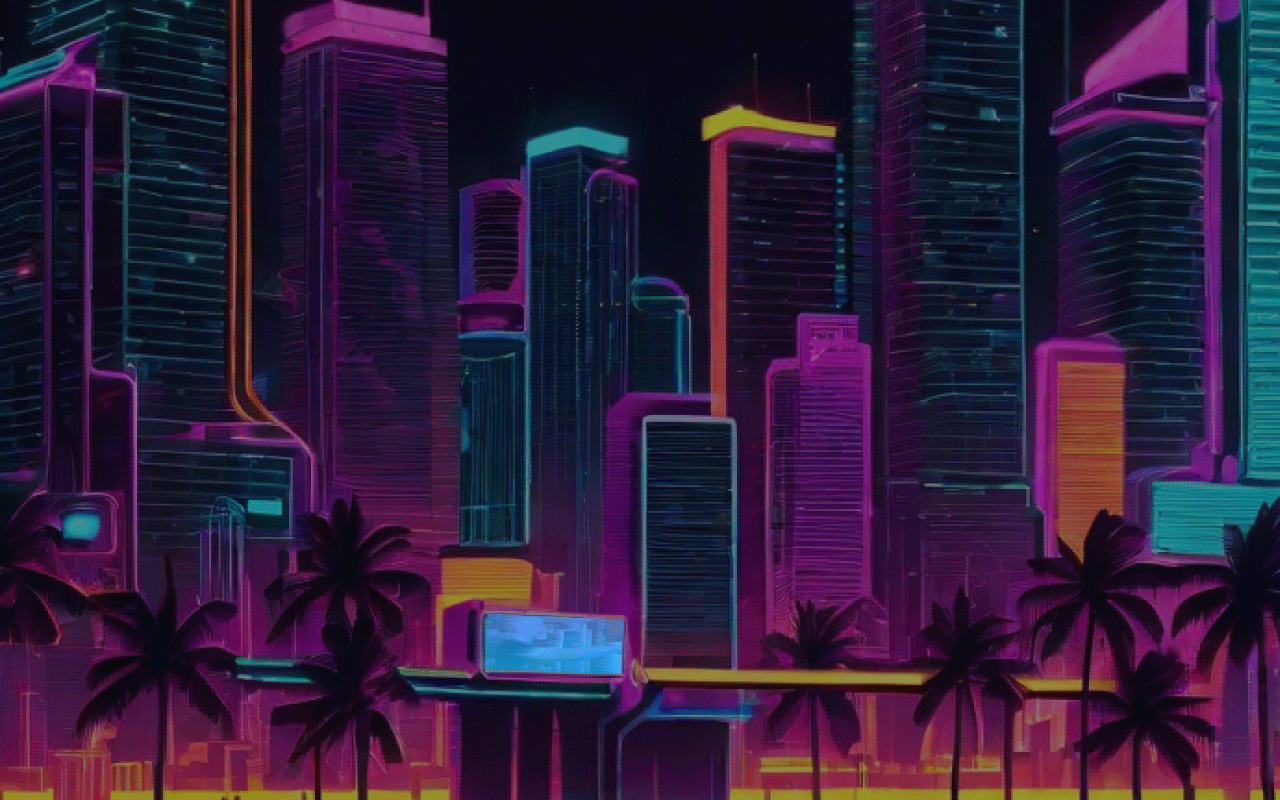
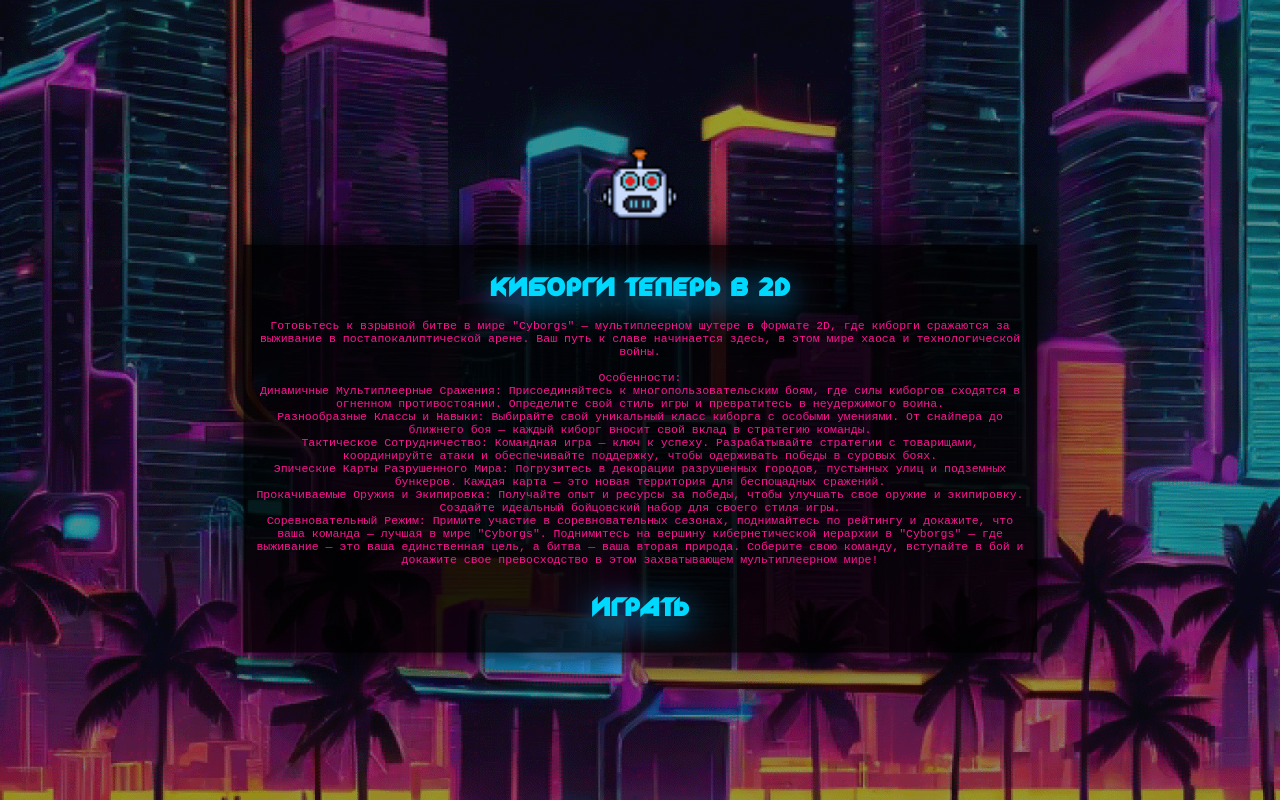
Before and after one commit to dargven/Cyborgs, a React (Create React App) app in the folder client/: page /StartPage in a window 1280 px wide. Before the commit this address had no page. Built offline with nearby package versions, Linux system fonts and the light colour scheme.

Commit message:
Starpage

```diff
--- a/client/src/App.tsx
+++ b/client/src/App.tsx
@@ -9,6 +9,7 @@ import RegistrationPage from "./routes/RegistrationPage";
 import PrivateRoute from "./components/privateRoute";
 import GamePage from "./routes/GamePage";
 import PasswordRecovery from "./routes/PaswordRecovery";
+import StartPage from "./routes/StartPage";
 
 export const StoreContext = React.createContext<Store>(null!);
 export const ServerContext = React.createContext<Server>(null!);
@@ -27,7 +28,10 @@ const App: React.FC = () => {
                             <Route path="" element={<LoginPage />} />
                         )}
                         <Route path="/PaswordRecovery" element={<PasswordRecovery />}
-                        />
+                        /><Route
+                        path="/StartPage"
+                        element={<StartPage />}
+                    />
                         <Route path="/login" element={<LoginPage />} />
                         <Route path="/registration" element={<RegistrationPage />}
                         />
--- a/client/src/Main.css
+++ b/client/src/Main.css
@@ -7,8 +7,7 @@ body{
   -webkit-background-size: cover;
   background-size: cover;
   background-attachment: fixed;
-  background-image: url("../public/assets/image/giff23.gif");
-  max-zoom: 50%;
+  background-image: url("../public/assets/image/giff23.gif");  max-zoom: 50%;
 }
 
 .Main {
--- /dev/null
+++ b/client/src/StartPage.css
@@ -0,0 +1,34 @@
+.center-container {
+    position: absolute;
+    top: 50%;
+    left: 50%;
+    transform: translate(-50%, -50%);
+    text-align:center;
+  }
+
+  .play-button-container {
+    display: inline-block;
+    padding: 0;
+  }
+
+  .play-button {
+    border: none;
+    cursor: pointer;
+    padding: 0; background: none;
+  }
+
+  .play-button-image {
+    width: 6dvw;
+    height: 6dvw;
+  }
+
+  .game-description {
+    padding: 1dvw;
+    font-size: 0.9dvw;
+    width: 60dvw;
+    color:deeppink;
+    font-family: 'Courier New', Courier, monospace;
+    margin-top: 2dvh;
+    background-color: rgba(0, 0, 0, 0.815);
+    box-shadow: 0 0 3dvw #000000;
+  }
--- /dev/null
+++ b/client/src/routes/StartPage.tsx
@@ -0,0 +1,46 @@
+import React from "react";
+import { Navigate } from "react-router-dom";
+import NavBar from "../components/navBar";
+import NavButton from "../components/navButton";
+import "../StartPage.css";
+const playButtonImage = process.env.PUBLIC_URL + "/assets/image/Robot_favikon.png";
+
+const StartPage = () => {
+    const [loginSuccess, setLoginSuccess] = React.useState(false);
+
+    const handlePlay = () => {
+        setLoginSuccess(true);
+    };
+
+    return (
+        <>
+            <div className="center-container">
+                {loginSuccess && <Navigate to="/main" replace={true} />}
+                <button className="play-button" onClick={handlePlay}>
+                    <img
+                        src={playButtonImage}
+                        alt="Play button"
+                        className="play-button-image"
+                    />
+                </button>
+                <div className="game-description">
+                    <h1>КИБОРГИ ТЕПЕРЬ В 2D</h1>
+                    <p>
+                        Готовьтесь к взрывной битве в мире "Cyborgs" — мультиплеерном шутере в формате 2D, где киборги сражаются за выживание в постапокалиптической арене. Ваш путь к славе начинается здесь, в этом мире хаоса и технологической войны.<br/>
+                        <br/>Особенности:<br/>Динамичные Мультиплеерные Сражения: Присоединяйтесь к многопользовательским боям, где силы киборгов сходятся в огненном противостоянии. Определите свой стиль игры и превратитесь в неудержимого воина.<br/>
+Разнообразные Классы и Навыки: Выбирайте свой уникальный класс киборга с особыми умениями. От снайпера до ближнего боя — каждый киборг вносит свой вклад в стратегию команды.<br/>
+Тактическое Сотрудничество: Командная игра — ключ к успеху. Разрабатывайте стратегии с товарищами, координируйте атаки и обеспечивайте поддержку, чтобы одерживать победы в суровых боях.<br/>
+Эпические Карты Разрушенного Мира: Погрузитесь в декорации разрушенных городов, пустынных улиц и подземных бункеров. Каждая карта — это новая территория для беспощадных сражений.<br/>
+Прокачиваемые Оружия и Экипировка: Получайте опыт и ресурсы за победы, чтобы улучшать свое оружие и экипировку. Создайте идеальный бойцовский набор для своего стиля игры.<br/>
+Соревновательный Режим: Примите участие в соревновательных сезонах, поднимайтесь по рейтингу и докажите, что ваша команда — лучшая в мире "Cyborgs".
+Поднимитесь на вершину кибернетической иерархии в "Cyborgs" — где выживание — это ваша единственная цель, а битва — ваша вторая природа. Соберите свою команду, вступайте в бой и докажите свое превосходство в этом захватывающем мультиплеерном мире!
+                    </p><button className="play-button" onClick={handlePlay}>
+                    <h1>Играть</h1>
+                </button>
+                </div>
+            </div>
+        </>
+    );
+};
+
+export default StartPage;
```
Also changed, not shown: 1 other file (tests, documents, lock files or other folders).
